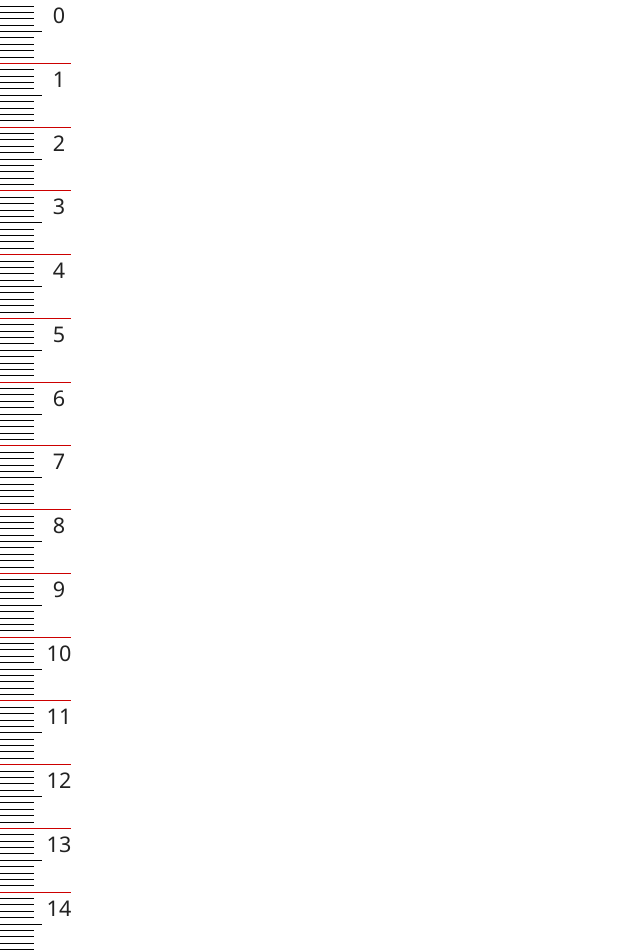
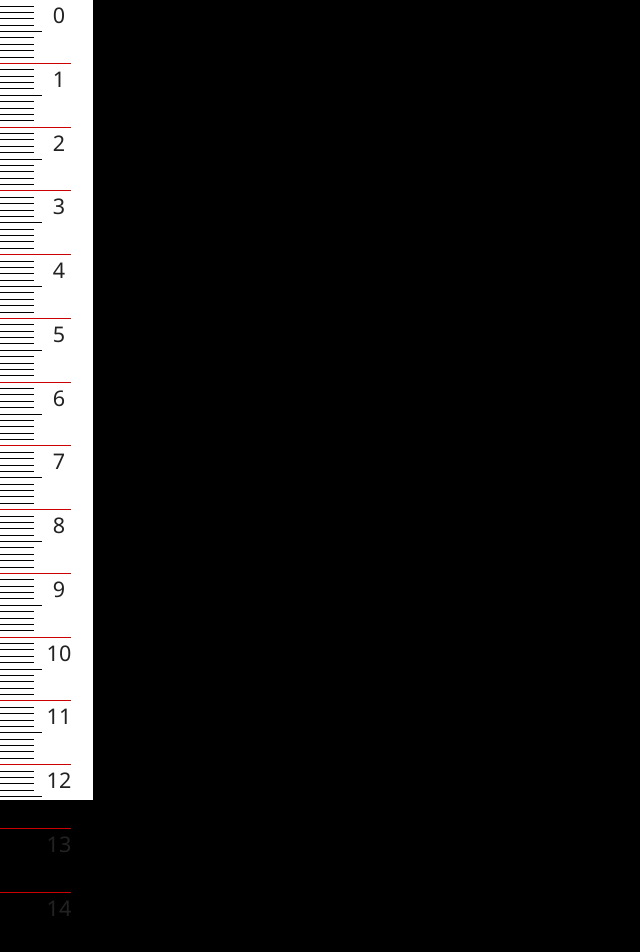
Before and after one commit to fumito80/measure-xperia10iv, a website: page docs/index.html in a window 1280 px wide. Shown: the whole page, without its empty margins (0-640 px from the left). Drawn offline with Linux system fonts and the light colour scheme.

Commit message:
background black

```diff
--- a/docs/index.css
+++ b/docs/index.css
@@ -1,5 +1,6 @@
 :root {
-  --color-bg: white;
+  --color-fore: white;
+  --color-bg: black;
   --color-tick: black;
   --color-tick10: #CC0000;
   --color-number: #222222;
@@ -17,7 +18,19 @@ body {
   background-color: var(--color-bg);
   counter-reset: number -1;
 
-  & div {
+  &::before {
+    content: '';
+    display: block;
+    position: absolute;
+    top: 0;
+    width: 55px;
+    height: 100%;
+    background-color: var(--color-fore);
+  }
+
+  > div {
+    position: relative;
+    z-index: 1;
     width: 20px;
     height: 1px;
     margin-top: 2.2px;
--- a/view/index.css
+++ b/view/index.css
@@ -1,5 +1,6 @@
 :root {
-  --color-bg: white;
+  --color-fore: white;
+  --color-bg: black;
   --color-tick: black;
   --color-tick10: #CC0000;
   --color-number: #222222;
@@ -17,7 +18,19 @@ body {
   background-color: var(--color-bg);
   counter-reset: number -1;
 
-  & div {
+  &::before {
+    content: '';
+    display: block;
+    position: absolute;
+    top: 0;
+    width: 55px;
+    height: 100%;
+    background-color: var(--color-fore);
+  }
+
+  > div {
+    position: relative;
+    z-index: 1;
     width: 20px;
     height: 1px;
     margin-top: 2.2px;
```
